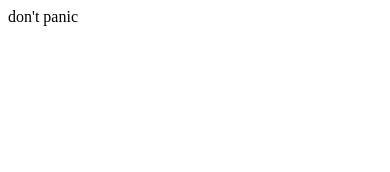
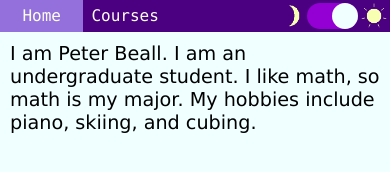
Before and after one commit to PeterBeall/peterbeall.github.io, a plain HTML site: page index.html in a window 390 px wide. Drawn offline with Linux system fonts and the light colour scheme.

Commit message:
added some pages

```diff
--- a/index.html
+++ b/index.html
@@ -2,6 +2,41 @@
 
 <html>
 
-don't panic
+<head>
+	<link rel="stylesheet" href="style.css">
+</head>
+
+<body>
+
+<div class="topbar">
+	<img class="themeImage" src="images/light.png"></img>
+	<label class="themeSwitch">
+		<input type="checkbox" onclick="updateTheme()"/>
+
+		<div></div>
+	</label>
+	<img class="themeImage" src="images/dark.png"></img>
+
+	<div>
+		<a class="selected" href="index.html">Home</a>
+		<a href="course.html">Courses</a>
+	</div>
+</div>
+
+
+
+<div class="entire">
+<div class="entireContent">
+
+<p>
+	I am Peter Beall. I am an undergraduate student. I like math, so math is my major. My hobbies include piano, skiing, and cubing.
+</p>
+
+</div>
+</div>
+
+<script src="main.js"></script>
+
+</body>
 
 </html>
--- /dev/null
+++ b/main.js
@@ -0,0 +1,12 @@
+var themeSwitchCheckbox = document.querySelector(".themeSwitch input");
+
+function updateTheme() {
+	var nextTheme = themeSwitchCheckbox.checked ? "dark" : "light";
+
+	document.querySelector("body").className = nextTheme;
+	localStorage.setItem('theme', nextTheme);
+}
+
+//maintain the selected theme when switching pages:
+themeSwitchCheckbox.checked = localStorage.getItem('theme') == 'dark';
+updateTheme();
--- /dev/null
+++ b/style.css
@@ -0,0 +1,169 @@
+* { /* there seems to be some default nonzero margins */
+	margin: 0;
+}
+
+body {
+	--entireContent-width: 80%;
+
+	--content-background: azure;
+	--font-color: black;
+	--a-link-color: blue;
+	--a-visited-color: purple;
+
+	--themeSwitch-justify-content: flex-end;
+	--themeSwitch-background-color: darkviolet;
+
+	--course-background-color: floralwhite;
+}
+.dark {
+	--content-background: black;
+	--font-color: white;
+	--a-link-color: red;
+	--a-visited-color: orange;
+
+	--themeSwitch-justify-content: flex-start;
+	--themeSwitch-background-color: lightgrey;
+
+	--course-background-color: darkslategray;
+}
+@media only screen and (max-width: 600px) {
+  body {
+    --entireContent-width: 100%;
+  }
+}
+
+/* navigation bar. left edge of first button aligned to left edge of main content, all buttons equal size*/
+.topbar {
+	width: 100%;
+	padding-left: calc((100% - var(--entireContent-width))/2);
+	box-sizing: border-box; /*prevent padding from changing the width*/
+
+	background-color: indigo;
+}
+.topbar div {
+	display: inline-grid;
+	grid-auto-columns: 1fr;
+}
+.topbar div a {
+	grid-row: 1;
+	font-size: 1em;
+	padding: 0.5em;
+	line-height: 1;
+	text-align: center;
+
+	color: ivory;
+	text-decoration: none;
+	font-family: "Lucidia Console", Consolas, Monospace;
+}
+.topbar div a:hover {
+  background-color: DarkSlateBlue;
+}
+.topbar div a.selected {
+  background-color: MediumPurple;
+}
+
+/* switch for changing some colors */
+.themeImage {
+	float: right;
+	display: flex;
+	margin: 0.2em;
+	height: 1.6em;
+	width: 1.6em;
+}
+.themeSwitch {
+	float: right;
+	display: flex;
+	margin-top: 0.2em;
+	height: 1.6em;
+	width: 3.2em;
+	justify-content: var(--themeSwitch-justify-content);
+
+	border-radius: 1000px;
+	background-color: var(--themeSwitch-background-color);
+}
+.themeSwitch input {
+	display: none;
+}
+.themeSwitch div {
+	border-radius: 1000px;
+	width: 1.6em;
+
+	background-color: azure;
+}
+
+/* put all the main content in the center, with some background stuff on the left and right */
+.entire {
+	align-items: top;
+	display: flex;
+	justify-content: center;
+	min-height: 100vh/*calc(100vh - 2em)*/;
+
+	background-image: url("images/gauss.jpg");
+	background-size: 2%;
+	background-color: purple;
+}
+.entireContent {
+	height: auto;
+	width: var(--entireContent-width);
+	margin: 0 auto;
+
+	padding: 10px 10px 1px 10px;
+	box-sizing: border-box; /*prevent padding from changing the width*/
+
+	background-color: var(--content-background);
+}
+
+p {
+	font-family: 'Verdana', sans-serif;
+	font-size: 1.2em;
+	color: var(--font-color);
+}
+a:link {
+	color: var(--a-link-color);
+}
+a:visited {
+	color: var(--a-visited-color);
+}
+
+.course {
+	margin: 0px 0px 10px 0px;
+	padding: 10px;
+
+	background-color: var(--course-background-color);
+
+	/*display: grid; turns out I could just put float:right in the image
+	grid-template-columns: 1fr min-width;
+	grid-template-rows: 50px 100px;
+
+	grid-template-areas:
+		"title image"
+		"topics image";
+
+	column-gap: 5px;
+	row-gap: 0px;*/
+}
+
+.course > p {
+	font-family: Arial, sans-serif;
+	font-size: 1.1em;
+	color: var(--font-color);
+	/*grid-area: topics;*/
+}
+.course > h1 {
+	font-family: "Arial Black", sans-serif;
+	font-weight: normal;
+	font-size: 1.1em;
+	color: var(--font-color);
+	/*grid-area: title;*/
+}
+
+.course > img {
+	float: right;
+	height: 120px;
+
+	margin: 0px 0px 0px 10px;
+
+	/*grid-area: image;
+	justify-self: center;
+	aspect-ratio: 1/1;*/
+}
```
Also changed, not shown: course.html (added, +94 -0 lines), images/dark.png (added), images/gauss.jpg (added), images/light.png (added), images/mac3474.png (added).
